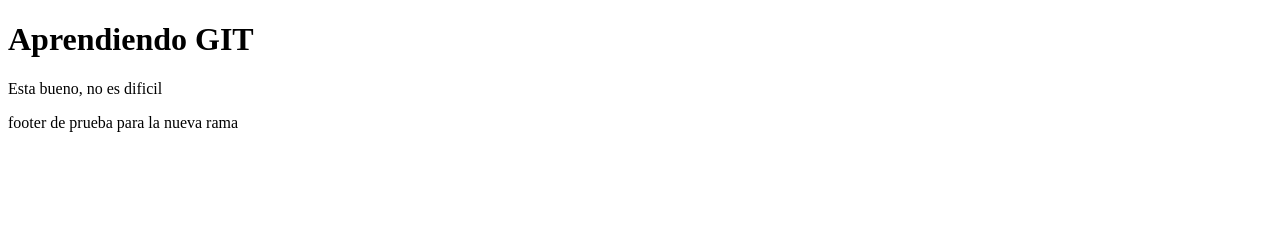
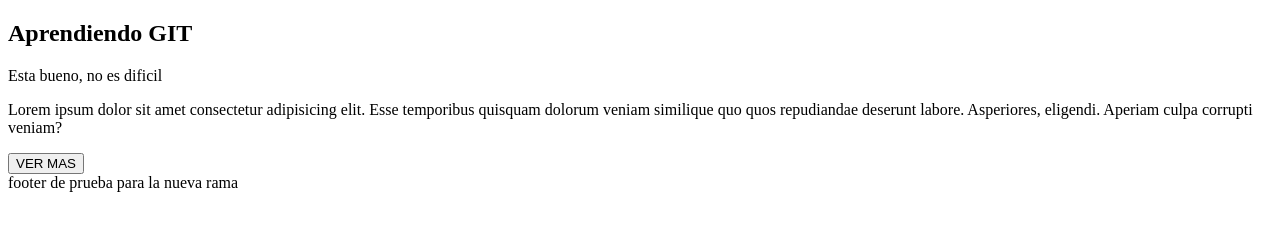
Before and after one commit to YonperCoder/ConociendoGitHub, a plain HTML site: page index.html in a window 1280 px wide. Drawn offline with Linux system fonts and the light colour scheme.

Commit message:
Primer cambio de la clase de gitHub

```diff
--- a/index.html
+++ b/index.html
@@ -1,15 +1,24 @@
 <!DOCTYPE html>
 <html lang="en">
+
 <head>
     <meta charset="UTF-8">
     <meta http-equiv="X-UA-Compatible" content="IE=edge">
     <meta name="viewport" content="width=device-width, initial-scale=1.0">
     <title>Prueba Git</title>
 </head>
+
 <body>
-    <h1>Aprendiendo GIT</h1>
-    <p>Esta bueno, no es dificil</p>
+    <main>
+        <section>
+            <h1>Aprendiendo GIT</h1>
+            <p>Esta bueno, no es dificil</p>
+            <p>Lorem ipsum dolor sit amet consectetur adipisicing elit. Esse temporibus quisquam dolorum veniam similique quo quos repudiandae deserunt labore. Asperiores, eligendi. Aperiam culpa corrupti veniam?</p>
+            <button>VER MAS</button>
+        </section>
+    </main>
+
+    <footer>footer de prueba para la nueva rama</footer>
 </body>
 
-<footer>footer de prueba para la nueva rama</footer>
 </html>
```
